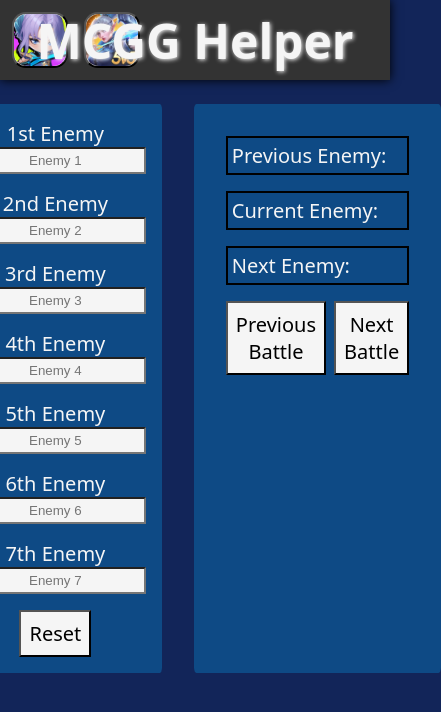
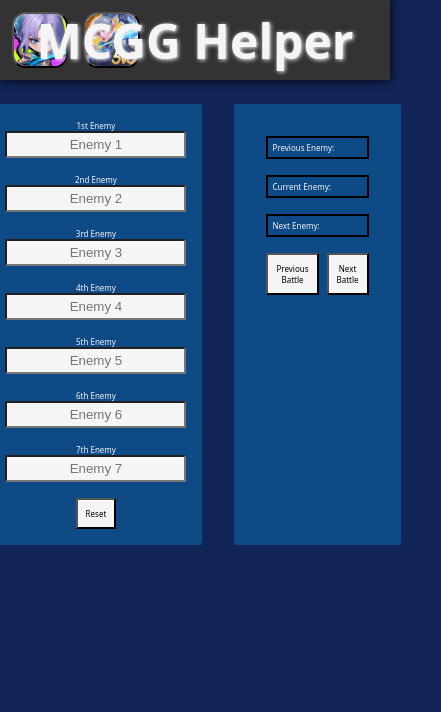
Before and after one commit to jerichojordan/mlbb-mcgg-helper, a React (Vite) app: page / in a window 390 px wide. Shown: the top 712 px of the page, 441 px wide, since content can reach past the window. Built offline with nearby package versions, Linux system fonts and the light colour scheme.

Commit message:
Update index.css
Adjust font-size for mobile

```diff
--- a/src/index.css
+++ b/src/index.css
@@ -57,7 +57,7 @@
   --TEXT-HOVER-COLOR: rgb(82, 82, 82);
 
   /* FONTS */
-  --FS : 1.25rem;
+  --FS : 0.5rem;
 }
 
 /* GENERAL */
@@ -81,7 +81,17 @@
   color:var(--TEXT-HOVER-COLOR);
 }
 
+@media (min-width: 768px) {
+  body{
+    font-size: 1rem;
+  }
+}
 
+@media (min-width: 1024px) {
+  body{
+    font-size: 1.25rem;
+  }
+}
 
 /* TOPBAR*/
 
```
